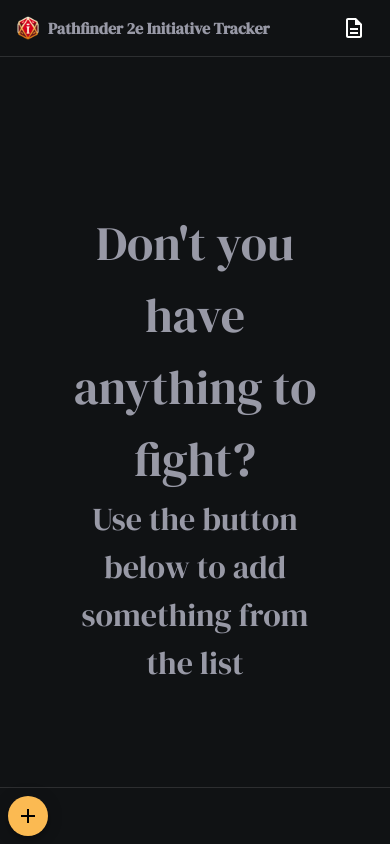
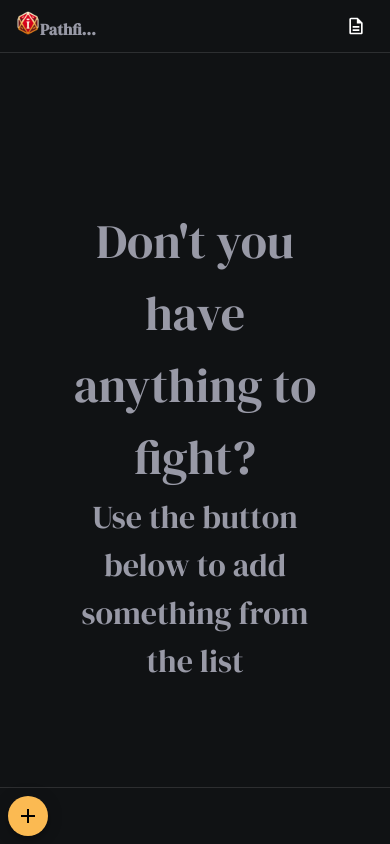
Before and after one commit to tonytrucco-CS/initiative-tracker, a React (Vite) app: page / in a window 390 px wide. Built offline with nearby package versions, Linux system fonts and the light colour scheme; a web font is replaced by a local one.

Commit message:
fix autoscroll, fix highlight color on mobile

```diff
--- a/src/components/Header.jsx
+++ b/src/components/Header.jsx
@@ -96,6 +96,10 @@ const H1 = styled.h1`
   }}
   @media only screen and (max-width: ${breakpoints.md}) {
     font-size: 1rem;
+    overflow: hidden;
+    text-overflow: ellipsis;
+    display: block;
+    max-width: 5.3em;
   }
 `;
 
@@ -234,7 +238,7 @@ const Header = ({ toggleDrawer }) => {
             aria-label="Toggle Notes"
             onClick={() => toggleDrawer(true)}
           >
-            <DescriptionOutlined />
+            <DescriptionOutlined fontSize="small" />
           </IconButton>
         </Tooltip>
       </NoteAction>
--- a/src/components/Participant.jsx
+++ b/src/components/Participant.jsx
@@ -66,10 +66,19 @@ const Input = styled.input`
   flex: 1;
   width: 100%;
   padding-left: 0.5rem;
+  &::selection {
+    color: ${(props) =>
+      props.$type === 'hazard' ? colors.black : colors.white};
+    background: ${transparentize(0.8, colors.black)};
+  }
 
   &:focus {
+    -webkit-text-fill-color: ${(props) =>
+      props.$type === 'hazard' ? colors.black : colors.white};
+    caret-color: ${(props) =>
+      props.$type === 'hazard' ? colors.black : colors.white};
     outline: none;
-    background-color: ${transparentize(0.75, colors.black)};
+    background-color: ${transparentize(0.8, colors.black)};
   }
 `;
 
--- a/src/components/Row.jsx
+++ b/src/components/Row.jsx
@@ -54,13 +54,13 @@ const Row = React.forwardRef(({ children, dragging, index, id }, ref) => {
 
   // can we scroll the active player into view?
   useEffect(() => {
-    if (active === index) {
+    if (active === id) {
       viewRef.current.scrollIntoView({
         behavior: 'smooth',
         block: 'start',
       });
     }
-  }, [active, index]);
+  }, [active, id]);
 
   return (
     <Flex $dragging={dragging} $index={index} $round={round} ref={ref}>
```
